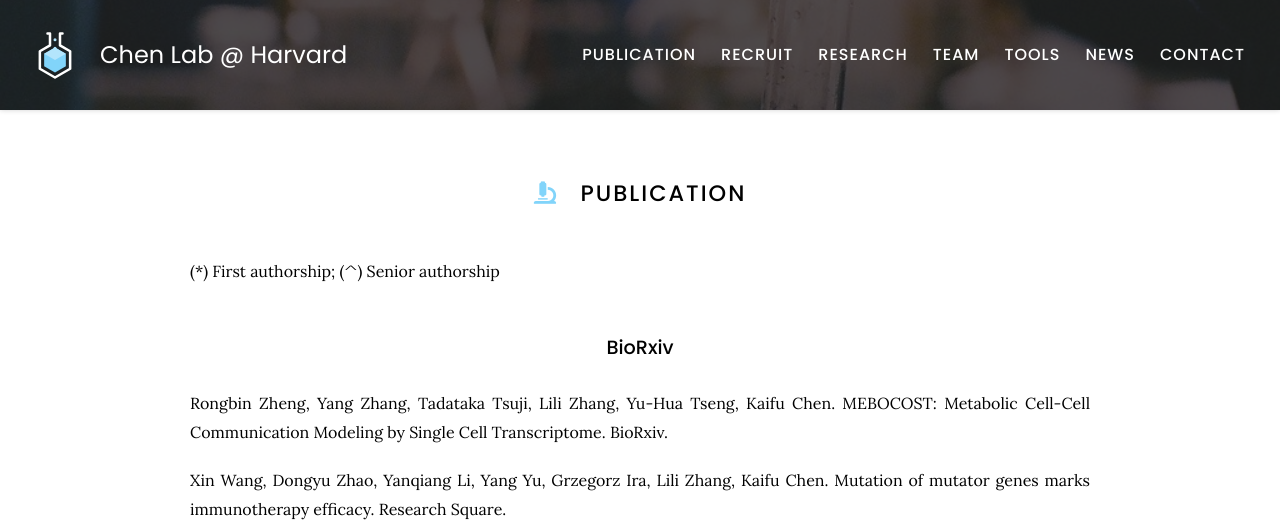
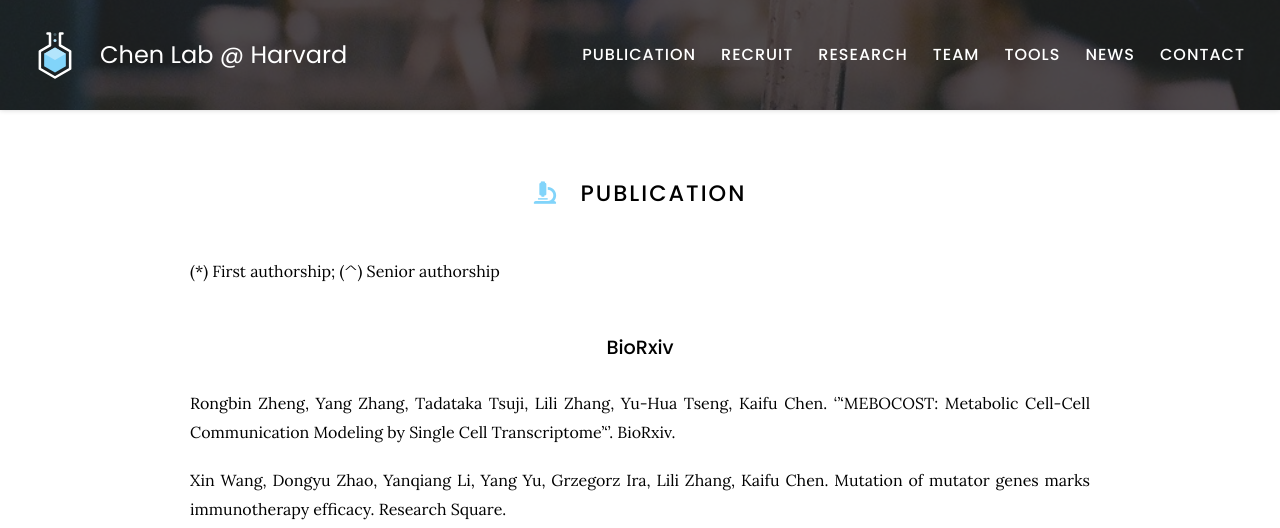
Before and after one commit to kaifuchenlab/kaifuchenlab.github.io, a Jekyll site: the page built from 3.publication/index.md, in a window 1280 px wide and 900 px high. Shown: the top 528 px of the window. Built offline with Jekyll 4.4.1, drawn with Linux system fonts in a browser that asks for light colours.

```diff
--- a/3.publication/index.md
+++ b/3.publication/index.md
@@ -11,7 +11,7 @@ nav:
 
 ### BioRxiv
 
-Rongbin Zheng, Yang Zhang, Tadataka Tsuji, Lili Zhang, Yu-Hua Tseng, Kaifu Chen. MEBOCOST: Metabolic Cell-Cell Communication Modeling by Single Cell Transcriptome.
+Rongbin Zheng, Yang Zhang, Tadataka Tsuji, Lili Zhang, Yu-Hua Tseng, Kaifu Chen. ‘’‘MEBOCOST: Metabolic Cell-Cell Communication Modeling by Single Cell Transcriptome’‘’.
 BioRxiv.
 
 Xin Wang, Dongyu Zhao, Yanqiang Li, Yang Yu, Grzegorz Ira, Lili Zhang, Kaifu Chen. Mutation of mutator genes marks immunotherapy efficacy.
```
